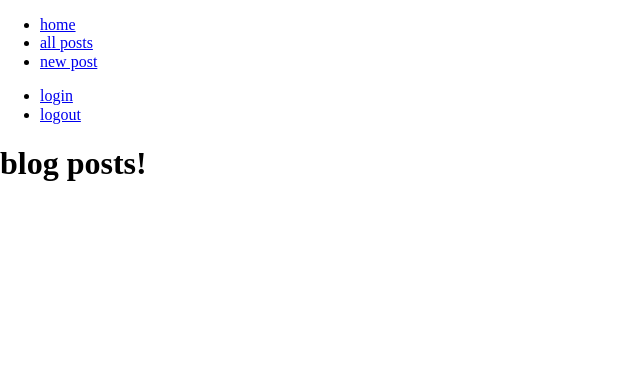
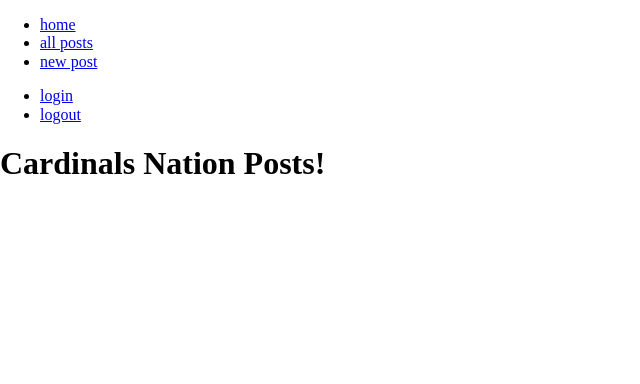
Before and after one commit to JayBoMac/blogz, a Python web app: template templates/blog.html in a window 1280 px wide. Shown: the top 384 px of the page, without its empty margins (0-640 px from the left). Run offline with Jinja, Linux system fonts and the light colour scheme; the template is opened without the code that fills it, so the values that code supplies are empty; some libraries are stand-ins or nearby versions.

Commit message:
Update blog.html

```diff
--- a/templates/blog.html
+++ b/templates/blog.html
@@ -2,7 +2,7 @@
 
 {% block content %}
 
-<h1>blog posts!</h1>
+<h1>Cardinals Nation Posts!</h1>
 
 {% for post in posts %}
 
```
